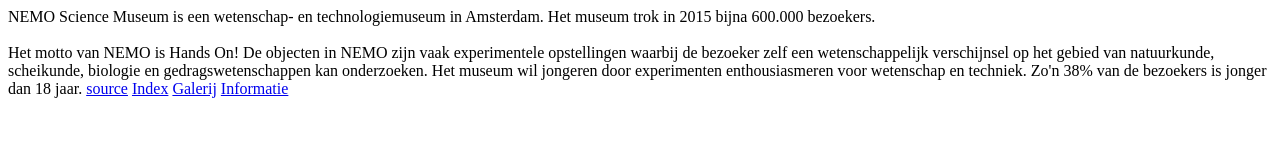
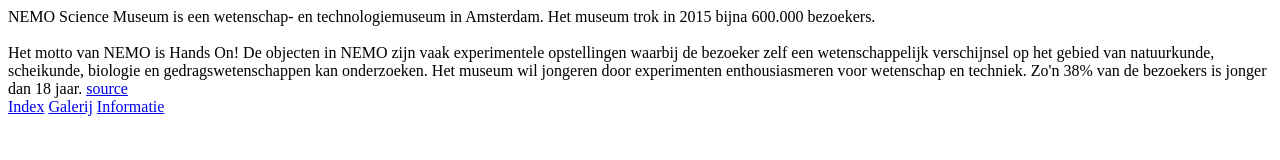
Before and after one commit to Heleen84/mijnhuiswerkles9, a plain HTML site: page index.html in a window 1280 px wide. Drawn offline with Linux system fonts and the light colour scheme.

Commit message:
index.html

```diff
--- a/index.html
+++ b/index.html
@@ -8,7 +8,7 @@
 NEMO Science Museum is een wetenschap- en technologiemuseum in Amsterdam. Het museum trok in 2015 bijna 600.000 bezoekers.
 <br><br>
 Het motto van NEMO is Hands On! De objecten in NEMO zijn vaak experimentele opstellingen waarbij de bezoeker zelf een wetenschappelijk verschijnsel op het gebied van natuurkunde, scheikunde, biologie en gedragswetenschappen kan onderzoeken. Het museum wil jongeren door experimenten enthousiasmeren voor wetenschap en techniek. Zo'n 38% van de bezoekers is jonger dan 18 jaar.
-<a href="https://nl.wikipedia.org/wiki/NEMO_Science_Museum">source</a>
+<a href="https://nl.wikipedia.org/wiki/NEMO_Science_Museum">source</a><br>
 <a href="index.html">Index</a>
 <a href="Galerij.html">Galerij</a>
 <a href="Info.html">Informatie</a>
```
